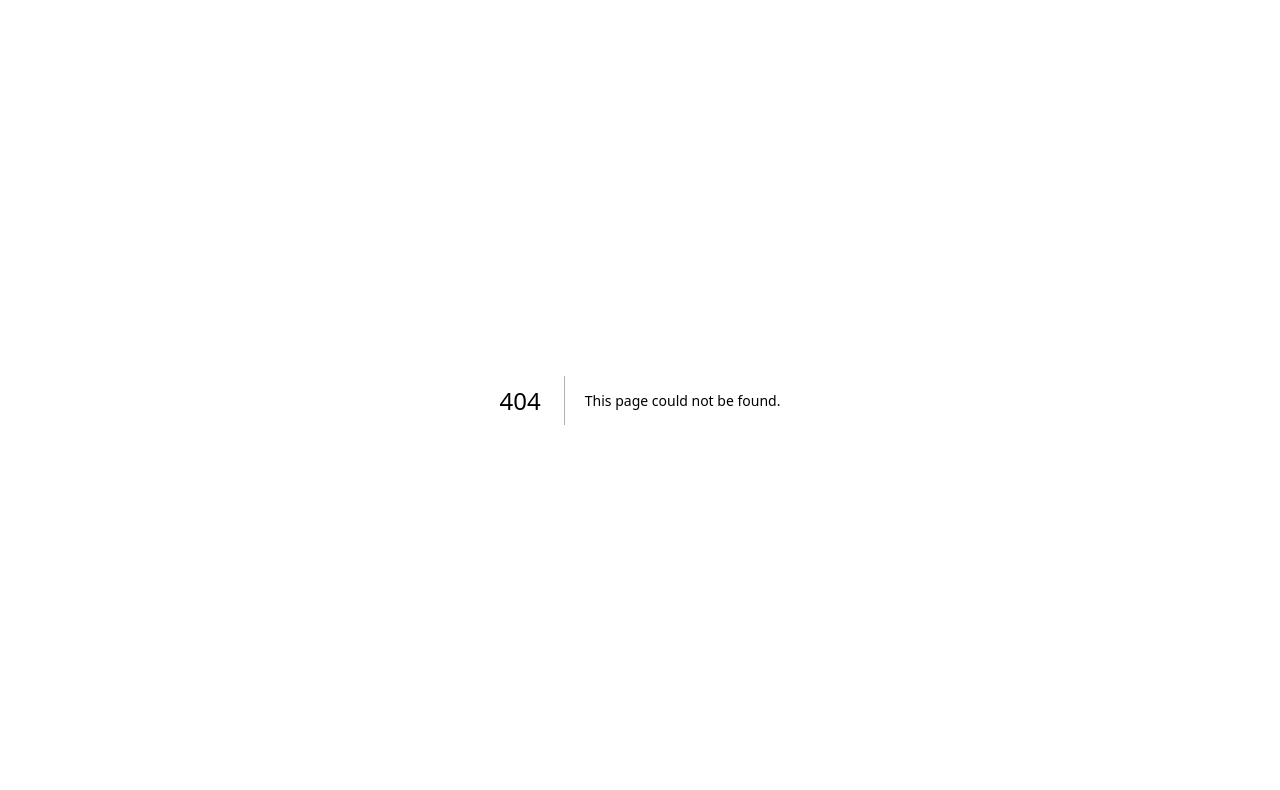
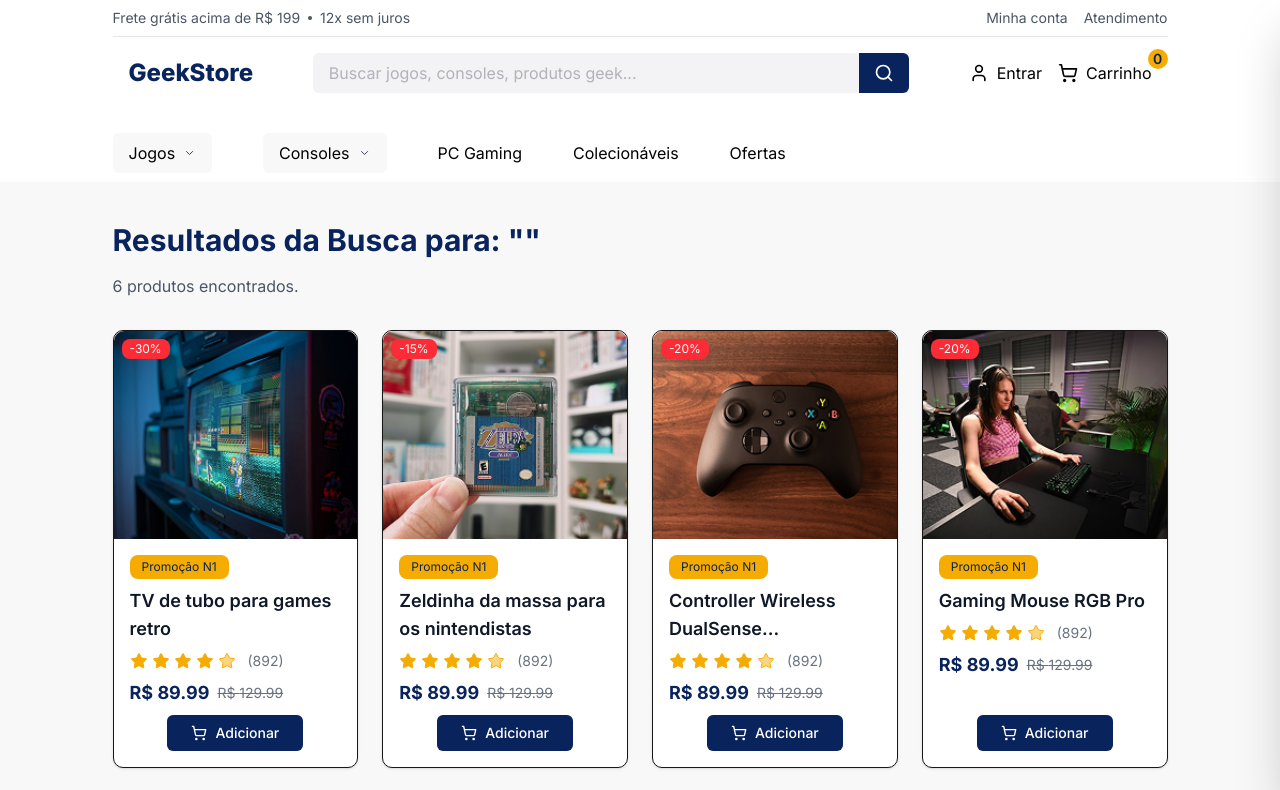
Before and after one commit to aldemirsouza/geekstore, a Next.js app: page /busca in a window 1280 px wide. Before the commit this address had no page. Shown: the top 790 px of the page. Built offline with nearby package versions, Linux system fonts and the light colour scheme.

Commit message:
fix: change folder router

```diff
--- a/src/components/Search/index.tsx
+++ b/src/components/Search/index.tsx
@@ -28,7 +28,7 @@ export function Search() {
 
     if (query.trim()) {
       setIsFocused(false);
-      router.push(`/search?q=${encodeURIComponent(query.trim())}`);
+      router.push(`/busca?q=${encodeURIComponent(query.trim())}`);
     }
   };
 
```
Also changed, not shown: src/app/busca/SearchContent.tsx (renamed from src/app/Search/SearchContent.tsx), src/app/busca/page.tsx (renamed from src/app/Search/page.tsx).
